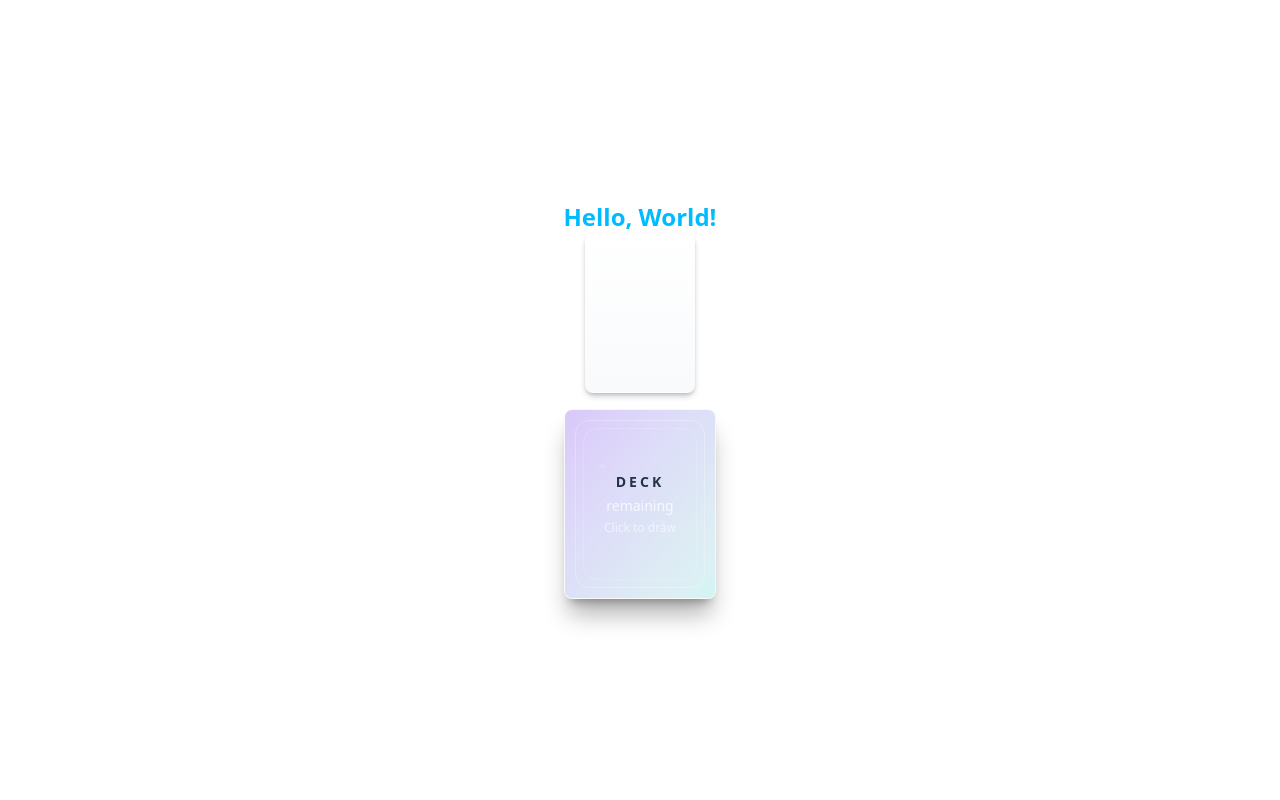
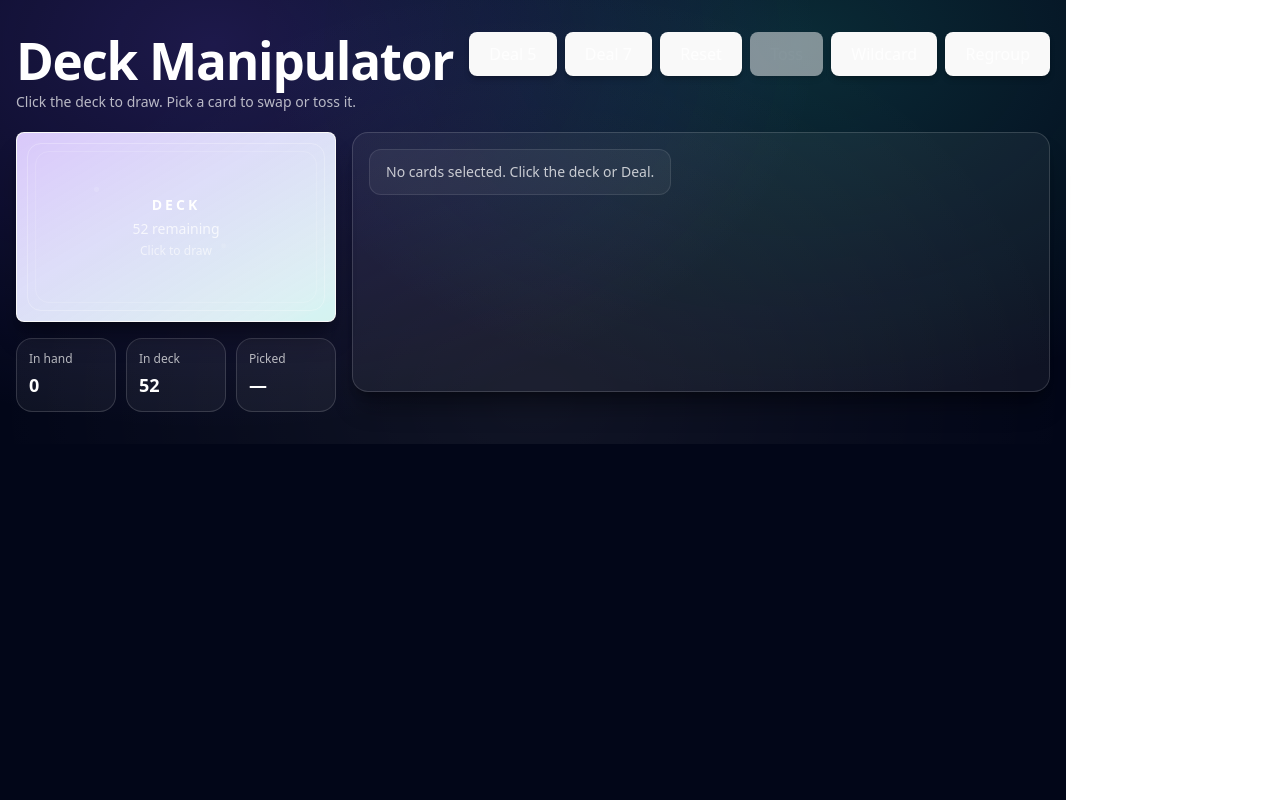
Before and after one commit to Denzell-M/card-deck, a React (Vite) app: page / in a window 1280 px wide. Built offline with nearby package versions, Linux system fonts and the light colour scheme.

Commit message:
style and skeleton of the app

```diff
--- a/src/App.jsx
+++ b/src/App.jsx
@@ -1,19 +1,117 @@
-import "./App.css";
-import { Hello } from "./components/Hello";
+import React, { useState } from "react";
 import { Card } from "./components/Card";
 import { Deck } from "./components/Deck";
 
-function App() {
+export default function App() {
+  const [hand] = useState([]);
+  const [pickedIndex] = useState(null);
+
+  const remaining = 52;
+
+  function deal() {}
+  function reset() {}
+  function tossPicked() {}
+  function wildcard() {}
+  function regroup() {}
+  function onClickDeck() {}
+  function onCardClick() {}
+
+  const btnBase =
+    "rounded-xl border border-white/15 bg-white/10 px-3 py-2 text-sm font-medium text-white/90 shadow-md shadow-black/20 transition hover:-translate-y-0.5 hover:bg-white/15 active:translate-y-0 disabled:cursor-not-allowed disabled:opacity-50";
+  const btnDanger = "border-red-400/30 bg-red-500/15 hover:bg-red-500/20";
+
   return (
-    <>
-      <div>
-        <Hello />
-        <Card />
-        <div className="py-2" />
-        <Deck />
+    <div className="min-h-screen bg-slate-950 text-white">
+      <div
+        className={[
+          "mx-auto max-w-6xl px-4 py-8",
+          "bg-[radial-gradient(1100px_700px_at_20%_10%,rgba(124,92,255,.22),transparent_55%),radial-gradient(900px_600px_at_75%_10%,rgba(45,212,191,.18),transparent_60%),radial-gradient(900px_700px_at_50%_90%,rgba(255,255,255,.06),transparent_60%)]",
+        ].join(" ")}
+      >
+        <header className="mb-5 flex flex-wrap items-start justify-between gap-4">
+          <div>
+            <h1 className="text-2xl font-extrabold tracking-tight">
+              Deck Manipulator
+            </h1>
+            <p className="mt-1 max-w-2xl text-sm text-white/70">
+              Click the deck to draw. Pick a card to swap or toss it.
+            </p>
+          </div>
+
+          <div className="flex flex-wrap justify-end gap-2">
+            <button className={btnBase} onClick={() => deal(5)} type="button">
+              Deal 5
+            </button>
+            <button className={btnBase} onClick={() => deal(7)} type="button">
+              Deal 7
+            </button>
+            <button className={btnBase} onClick={reset} type="button">
+              Reset
+            </button>
+            <button
+              className={[btnBase, btnDanger].join(" ")}
+              onClick={tossPicked}
+              type="button"
+              disabled={pickedIndex == null}
+              title={
+                pickedIndex == null ? "Pick a card first" : "Delete picked card"
+              }
+            >
+              Toss
+            </button>
+            <button className={btnBase} onClick={wildcard} type="button">
+              Wildcard
+            </button>
+            <button className={btnBase} onClick={regroup} type="button">
+              Regroup
+            </button>
+          </div>
+        </header>
+
+        <main className="grid items-start gap-4 md:grid-cols-[320px_1fr]">
+          <section className="grid gap-4">
+            <Deck remaining={remaining} onClick={onClickDeck} />
+
+            <div className="grid grid-cols-3 gap-2.5">
+              <div className="rounded-2xl border border-white/15 bg-white/5 p-3">
+                <div className="text-xs text-white/70">In hand</div>
+                <div className="mt-1 text-lg font-extrabold">{hand.length}</div>
+              </div>
+              <div className="rounded-2xl border border-white/15 bg-white/5 p-3">
+                <div className="text-xs text-white/70">In deck</div>
+                <div className="mt-1 text-lg font-extrabold">{remaining}</div>
+              </div>
+              <div className="rounded-2xl border border-white/15 bg-white/5 p-3">
+                <div className="text-xs text-white/70">Picked</div>
+                <div className="mt-1 text-lg font-extrabold">
+                  {pickedIndex == null ? "—" : `#${pickedIndex + 1}`}
+                </div>
+              </div>
+            </div>
+          </section>
+
+          <section className="min-h-65 rounded-2xl border border-white/15 bg-white/5 p-4 shadow-xl shadow-black/30">
+            <div className="flex flex-wrap gap-3">
+              {hand.length === 0 ? (
+                <div className="rounded-xl border border-white/10 bg-white/5 px-4 py-3 text-sm text-white/75">
+                  No cards selected. Click the deck or Deal.
+                </div>
+              ) : (
+                hand.map((c, i) => (
+                  <Card
+                    key={c.id}
+                    suit={c.suit}
+                    value={c.value}
+                    isPicked={pickedIndex === i}
+                    onClick={() => onCardClick(i)}
+                    indexLabel={i + 1}
+                  />
+                ))
+              )}
+            </div>
+          </section>
+        </main>
       </div>
-    </>
+    </div>
   );
 }
-
-export default App;
```
